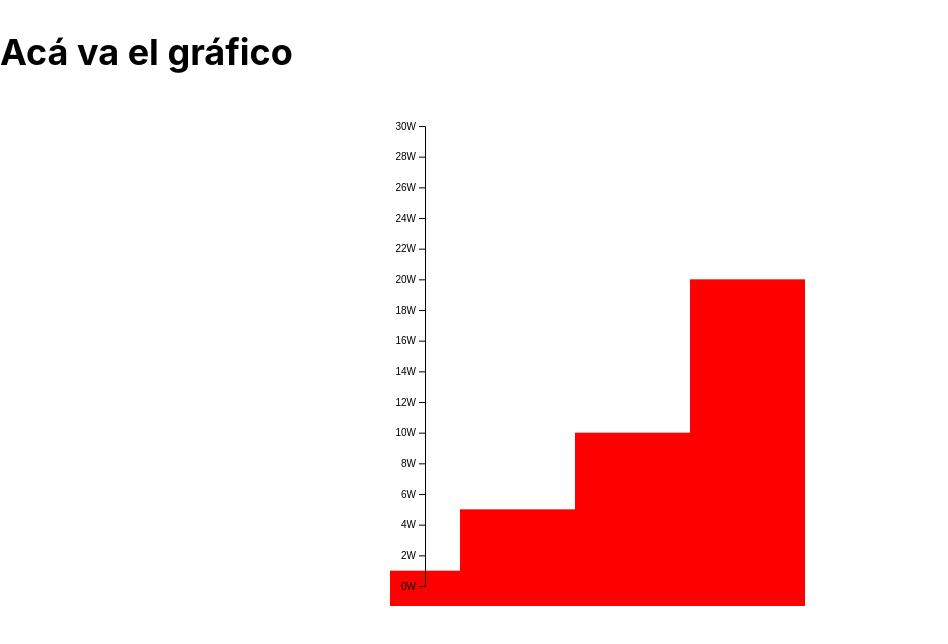
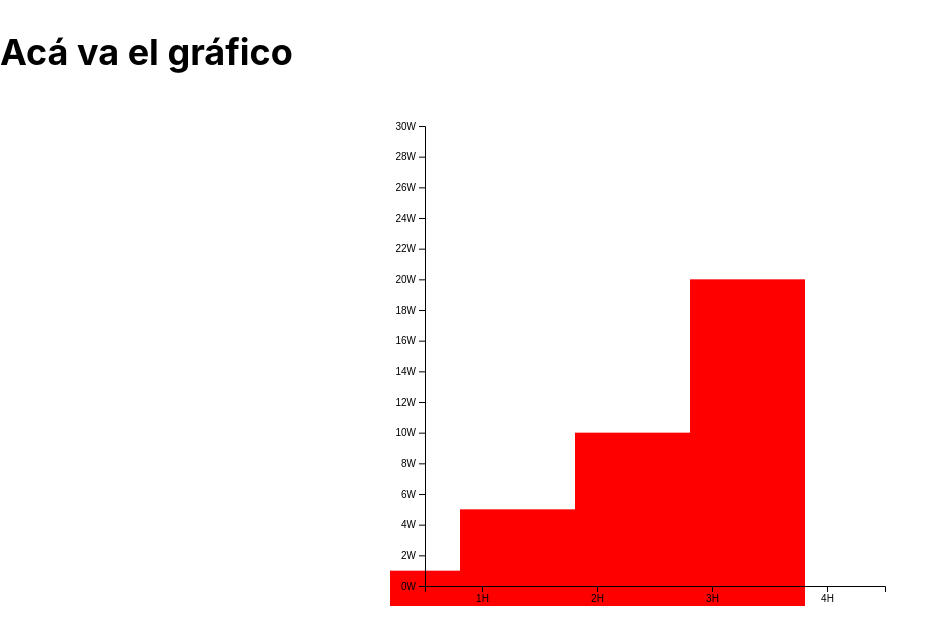
Before and after one commit to rodrigomartinezar/nextjs-blog, a Next.js app: page /posts/charts in a window 1280 px wide. Shown: the top 644 px of the page, without its empty margins (0-948 px from the left). Built offline with nearby package versions, Linux system fonts and the light colour scheme.

Commit message:
feat: add X axis

```diff
--- a/components/Graph/graph.tsx
+++ b/components/Graph/graph.tsx
@@ -36,9 +36,11 @@ const Graph = (props) => {
   const xAxis = useRef()
 
   const yAxisGenerator = d3.axisLeft().scale(yScale).tickFormat(d => `${d}W`)
+  const xAxisGenerator = d3.axisBottom().scale(xScale).tickFormat(d => `${d}H`)
 
   useEffect(() => {
     d3.select(yAxis.current).call(yAxisGenerator)
+    d3.select(xAxis.current).call(xAxisGenerator)
   })
 
     return (
@@ -52,6 +54,7 @@ const Graph = (props) => {
           <g>
             <g
               ref={xAxis}
+              transform={`translate (0, ${500 - margin.bottom})`}
             />
             <g
               ref={yAxis}
```
